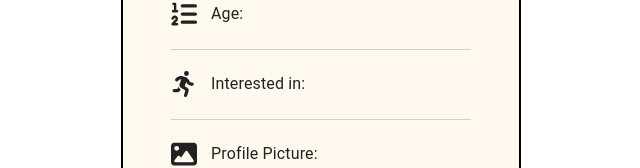
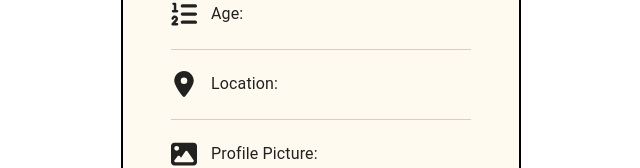
Before and after one commit to SamHardiment/budFit----Client, a React app: page /Account in a window 1280 px wide. Shown: the part 511-679 px from the top of the page, without its empty margins (319-959 px from the left). Built offline with nearby package versions, Linux system fonts and the light colour scheme; no server answers.

Commit message:
change preference to location, update icon

```diff
--- a/src/index.js
+++ b/src/index.js
@@ -24,6 +24,7 @@ import {
   faListNumeric,
   faRunning,
   faImage,
+  faLocationDot,
 } from "@fortawesome/free-solid-svg-icons";
 
 // Put the names of icons you want to import in this last import bracket
@@ -52,7 +53,8 @@ library.add(
   faEnvelope,
   faListNumeric,
   faRunning,
-  faImage
+  faImage,
+  faLocationDot
 );
 
 const root = ReactDOM.createRoot(document.getElementById("root"));
--- a/src/pages/Account/index.js
+++ b/src/pages/Account/index.js
@@ -135,8 +135,8 @@ export const Account = () => {
                     <Typography variant="subTitle2">{user.dob}</Typography>
                   </div>
                   <div className="detail-box">
-                    <FontAwesomeIcon icon="fa-solid fa-person-running" />
-                    <Typography variant="subTitle2">Interested in:</Typography>
+                    <FontAwesomeIcon icon="fa-solid fa-location-dot" />
+                    <Typography variant="subTitle2">Location:</Typography>
                     <Typography variant="subTitle2">
                       {user.preferences}
                     </Typography>
```
Also changed, not shown: src/pages/Search/index.js (+18 -18 lines).
